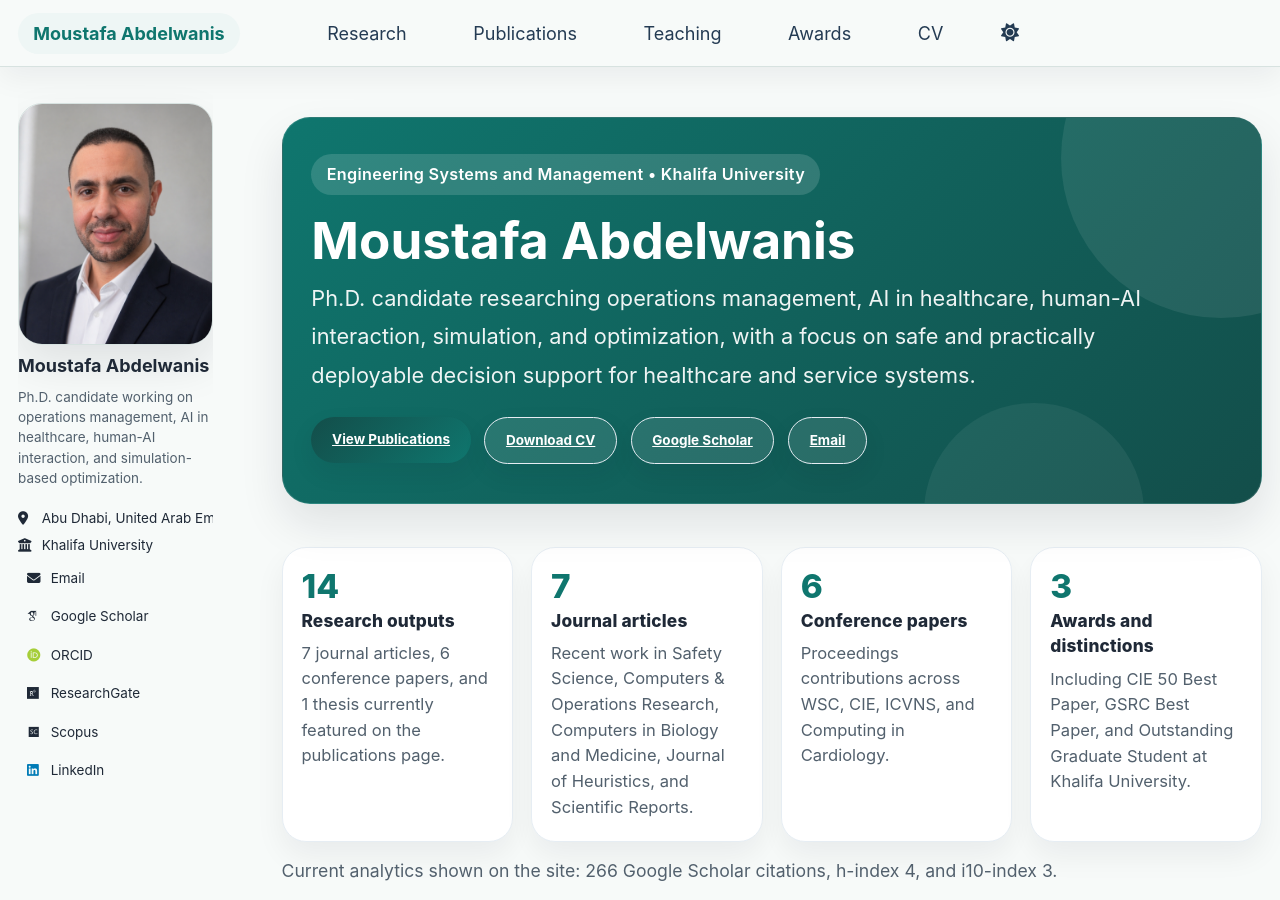
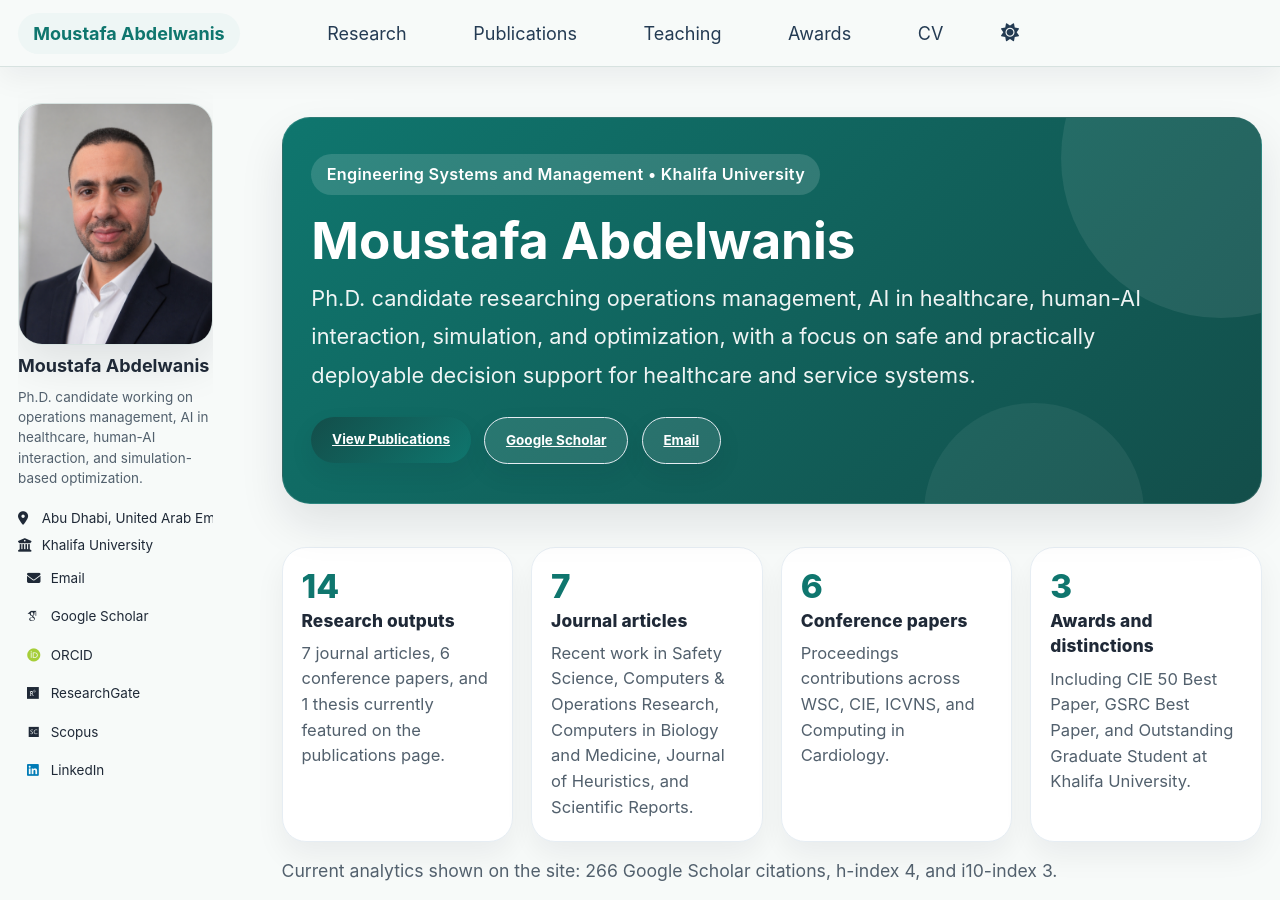
Before and after one commit to abdelwanismoustafa/abdelwanismoustafa.github.io, a Jekyll site: the page built from _pages/about.md, in a window 1280 px wide and 900 px high. Built offline with Jekyll 4.4.1, drawn with Linux system fonts in a browser that asks for light colours; some web fonts are replaced; a script bundle is joined from its source files by our own code; library files that are not in the unit come from our copies.

Commit message:
Remove CV download link from about page
Removed the link to download the CV from the about page.

```diff
--- a/_pages/about.md
+++ b/_pages/about.md
@@ -29,7 +29,6 @@ redirect_from:
   <p class="hero-subtitle">Ph.D. candidate researching operations management, AI in healthcare, human-AI interaction, simulation, and optimization, with a focus on safe and practically deployable decision support for healthcare and service systems.</p>
   <div class="hero-actions">
     <a class="btn btn--primary" href="/publications/">View Publications</a>
-    <a class="btn btn--inverse" href="/files/Moustafa_Abdelwanis_CV.pdf">Download CV</a>
     <a class="btn btn--inverse" href="https://scholar.google.com/citations?hl=en&user=VwCuh7MAAAAJ&view_op=list_works">Google Scholar</a>
     <a class="btn btn--inverse" href="mailto:moustafa.abdelwanis@ku.ac.ae">Email</a>
   </div>
```
